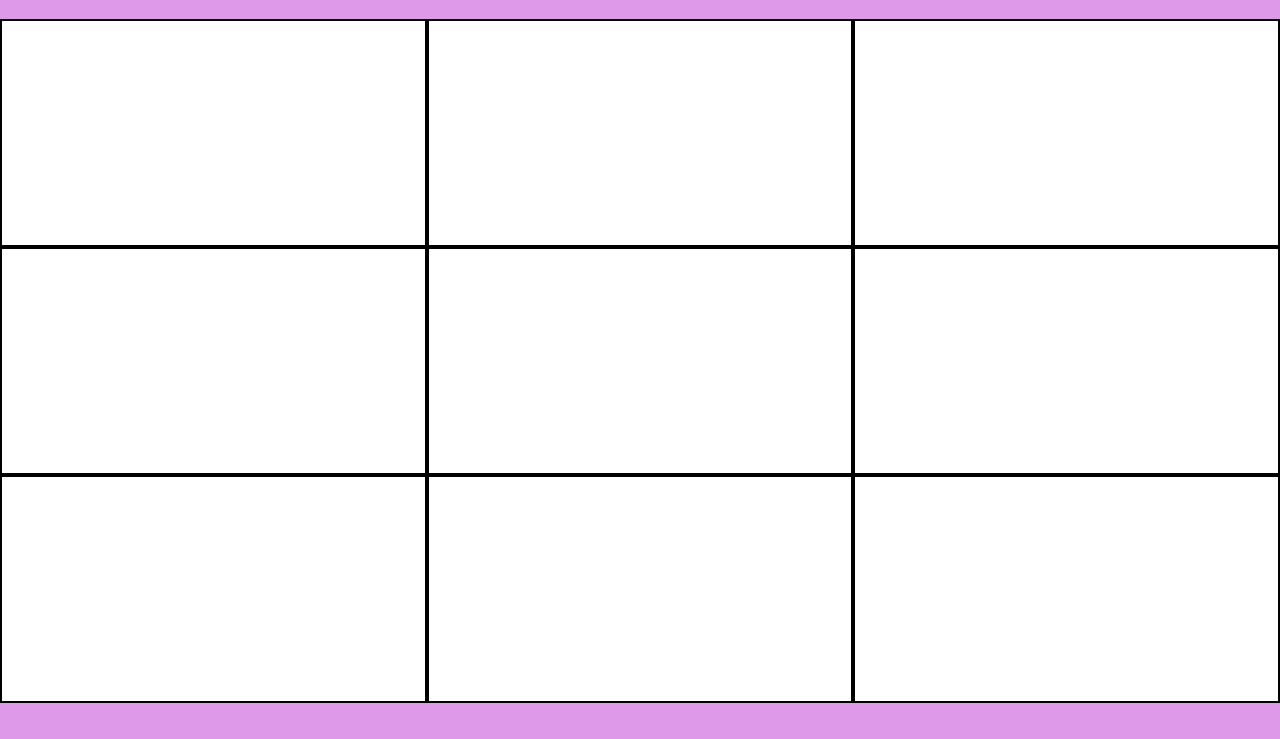
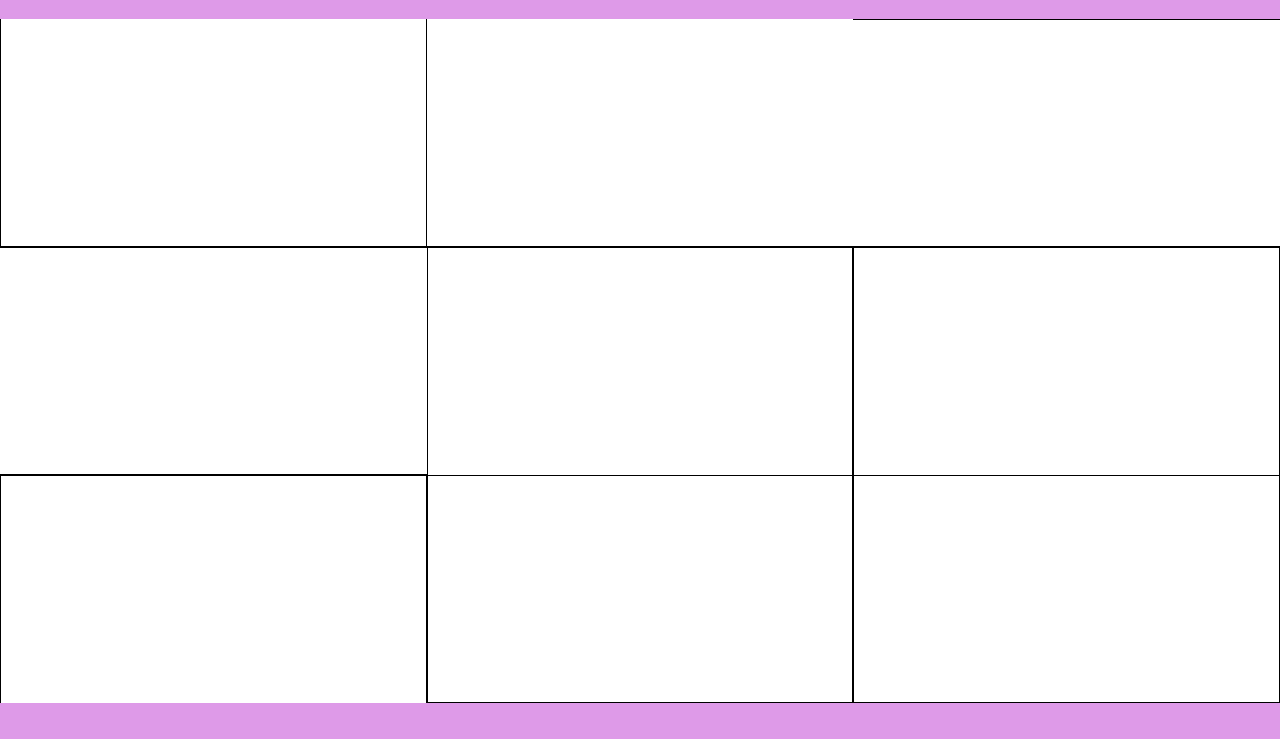
Before and after one commit to KPimentel20/Tic-Tac-Toe, a plain HTML site: page index.html in a window 1280 px wide. Shown: the part 61-800 px from the top of the page. Drawn offline with Linux system fonts and the light colour scheme.

Commit message:
still here

```diff
--- a/css/style.css
+++ b/css/style.css
@@ -22,7 +22,11 @@ section {
 }
 
 section > div {
-    border: 2.5px solid #000;
+    border: 1px solid #000;
+    /* // size of the gap between rows on the grid // */
+    row-gap: 1vmin;
+    /* // size of the gap between columns on the grid // */
+    column-gap: 1vmin;
   }
 
 #playagain{
@@ -32,21 +36,18 @@ section > div {
 Give classes to each row and column (obtain the class of which column and which row was clicked on when a player clicks on a cell)//
 
 /* //remove borders// */
-/* .box:nth-child(1), .box:nth-child(2), .box:nth-child(3){
+.box:nth-child(0), .box:nth-child(1), .box:nth-child(2){
     border-top: none;
 }
 
-.box:nth-child(1), .box:nth-child(4), .box:nth-child(7){
+.box:nth-child(2), .box:nth-child(3), .box:nth-child(4){
     border-left: none;
-}
-
-.box:nth-child(3), .box:nth-child(6), .box:nth-child(9){
     border-right: none;
 }
 
-.box:nth-child(7), .box:nth-child(8), .box:nth-child(9){
+.box:nth-child(5), .box:nth-child(6), .box:nth-child(7){
     border-bottom: none;
-} */
+}
 
 
 /* #winnersMessage {
--- a/index.html
+++ b/index.html
@@ -10,15 +10,15 @@
 <body>
     <h1>TIC-TAC-TOE</h1>
         <section>
-            <div></div>
-            <div></div>
-            <div></div>
-            <div></div>
-            <div></div>
-            <div></div>
-            <div></div>
-            <div></div>
-            <div></div>
+            <div class="box"></div>
+            <div class="box"></div>
+            <div class="box"></div>
+            <div class="box"></div>
+            <div class="box"></div>
+            <div class="box"></div>
+            <div class="box"></div>
+            <div class="box"></div>
+            <div class="box"></div>
         </section>
         <div class="gameOver">
             <span class="GAME OVER"></span>
```
